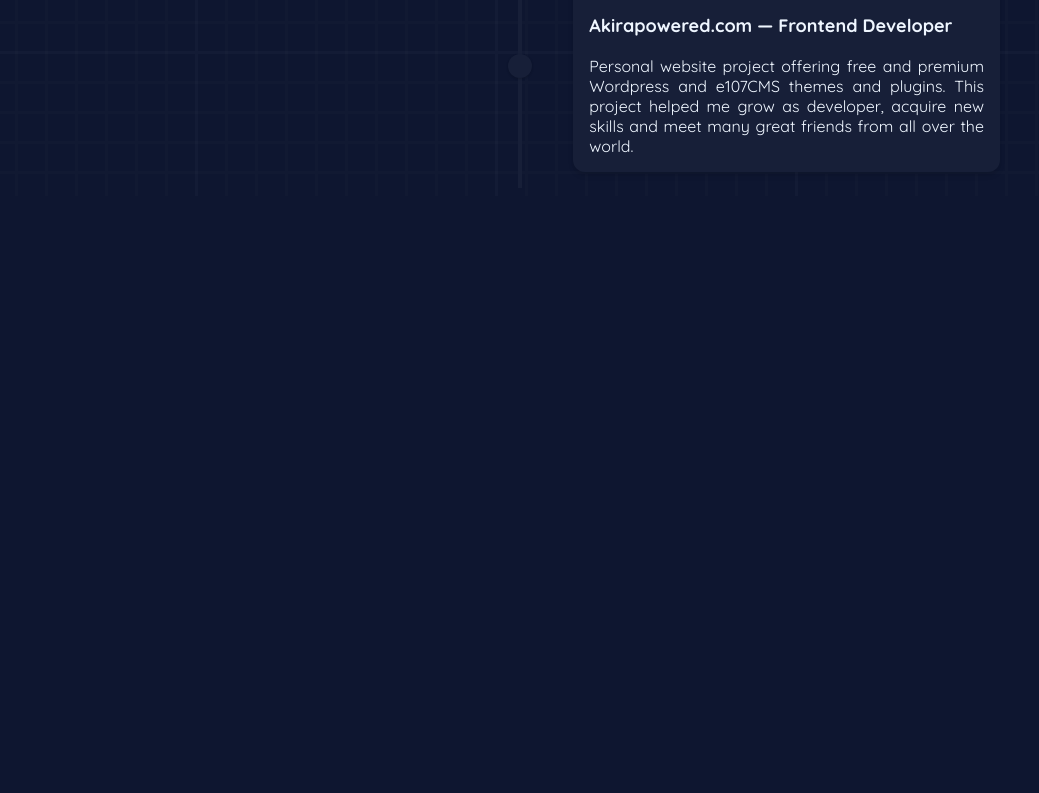
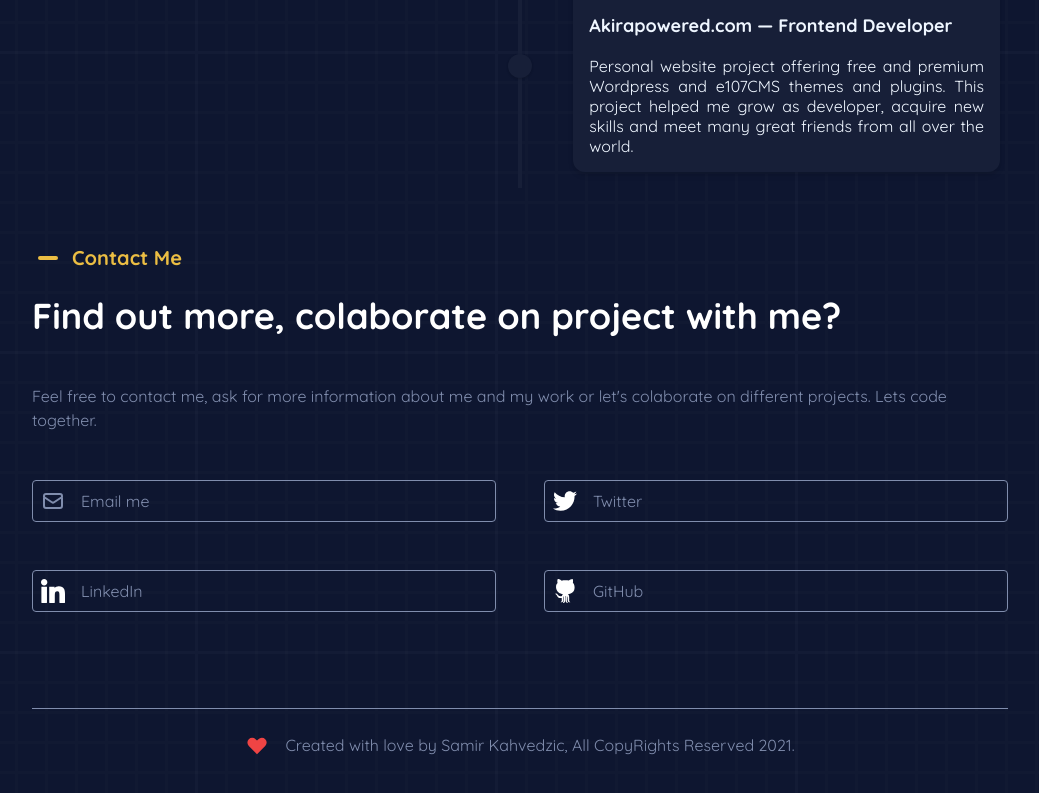
Before and after one commit to SKaDiZZ/profile, a React (Create React App) app: page /#/ in a window 1280 px wide. Shown: the part 8364-9157 px from the top of the page, without its empty margins (120-1159 px from the left). Before the commit the page ends 8560 px from the top, so only its background shows below. Built offline with nearby package versions, Linux system fonts and the light colour scheme; a web font is replaced by a local one.

Commit message:
added contact and footer components

```diff
--- a/src/index.css
+++ b/src/index.css
@@ -82,3 +82,7 @@
 .video-container embed {
   @apply absolute top-0 left-0 h-full w-full;
 }
+
+.contact-link {
+  @apply p-2 rounded border border-main-fg flex hover:border-main-accent hover:text-main-accent cursor-pointer;
+}
--- a/src/pages/home/Home.js
+++ b/src/pages/home/Home.js
@@ -6,7 +6,9 @@
 import StrokeIcon from "../../shared/icon-components/StrokeIcon";
 import TemplateIcon from "../../shared/icon-components/TemplateIcon";
 import AboutMe from "../../shared/layout-components/AboutMe";
+import ContactMe from "../../shared/layout-components/ContactMe";
 import FollowMe from "../../shared/layout-components/FollowMe";
+import Footer from "../../shared/layout-components/Footer";
 import Projects from "../../shared/layout-components/Projects";
 import Timeline from "../../shared/layout-components/Timeline";
 
@@ -127,6 +129,8 @@
       <AboutMe />
       <Projects />
       <Timeline />
+      <ContactMe />
+      <Footer />
     </div>
   );
 };
--- a/src/shared/data/project-list.js
+++ b/src/shared/data/project-list.js
@@ -1,5 +1,6 @@
 const projectList = [
   {
+    id: 1,
     client: "Definity",
     name: "Clarity",
     url: "https://clarity.definity.network",
@@ -8,6 +9,7 @@
     tags: ["PWA", "Angular", "Blockchain"],
   },
   {
+    id: 2,
     client: "WeOwn",
     name: "Blockchain Explorer",
     url: "https://explorer.weown.com",
@@ -16,6 +18,7 @@
     tags: ["WebApp", "Angular", "Blockchain"],
   },
   {
+    id: 3,
     client: "WeOwn",
     name: "Wallet",
     url: "https://wallet.weown.com",
@@ -24,6 +27,7 @@
     tags: ["WebApp", "Angular", "Blockchain"],
   },
   {
+    id: 4,
     client: "WeOwn",
     name: "Localization App",
     url: "https://wallet.weown.com",
@@ -32,6 +36,7 @@
     tags: ["WebApp", "Angular"],
   },
   {
+    id: 5,
     client: "WeOwn",
     name: "Market Operator App",
     url: "https://marketoperator.weown.com",
@@ -40,6 +45,7 @@
     tags: ["WebApp", "Angular"],
   },
   {
+    id: 6,
     client: "WeOwn",
     name: "Console App",
     url: "https://console.weown.com",
@@ -48,6 +54,7 @@
     tags: ["WebApp", "Angular"],
   },
   {
+    id: 7,
     client: "WeOwn",
     name: "Money Turtle",
     url: "https://start.moneyturtle.app",
@@ -56,6 +63,7 @@
     tags: ["PWA", "Angular", "Blockchain"],
   },
   {
+    id: 8,
     client: "WeOwn",
     name: "Investor App",
     url: "https://investor.weown.com",
@@ -64,6 +72,7 @@
     tags: ["PWA", "Angular", "Blockchain"],
   },
   {
+    id: 9,
     client: "WeOwn",
     name: "Business platform",
     url: "https://platform.weown.com",
@@ -72,6 +81,7 @@
     tags: ["WebApp", "Angular", "Blockchain"],
   },
   {
+    id: 10,
     client: "Findustrial",
     name: "Findustrial Pay-per-Use Platform",
     url: "https://app.findustrial.io",
--- /dev/null
+++ b/src/shared/icon-components/EmailIcon.js
@@ -0,0 +1,18 @@
+const EmailIcon = () => (
+  <svg
+    className="w-6 h-6"
+    fill="none"
+    stroke="currentColor"
+    viewBox="0 0 24 24"
+    xmlns="http://www.w3.org/2000/svg"
+  >
+    <path
+      strokeLinecap="round"
+      strokeLinejoin="round"
+      strokeWidth="2"
+      d="M3 8l7.89 5.26a2 2 0 002.22 0L21 8M5 19h14a2 2 0 002-2V7a2 2 0 00-2-2H5a2 2 0 00-2 2v10a2 2 0 002 2z"
+    ></path>
+  </svg>
+);
+
+export default EmailIcon;
--- /dev/null
+++ b/src/shared/icon-components/HeartIcon.js
@@ -0,0 +1,16 @@
+const HeartIcon = () => (
+  <svg
+    className="w-6 h-6"
+    fill="currentColor"
+    viewBox="0 0 20 20"
+    xmlns="http://www.w3.org/2000/svg"
+  >
+    <path
+      fillRule="evenodd"
+      d="M3.172 5.172a4 4 0 015.656 0L10 6.343l1.172-1.171a4 4 0 115.656 5.656L10 17.657l-6.828-6.829a4 4 0 010-5.656z"
+      clipRule="evenodd"
+    ></path>
+  </svg>
+);
+
+export default HeartIcon;
--- /dev/null
+++ b/src/shared/layout-components/ContactMe.js
@@ -0,0 +1,60 @@
+import EmailIcon from "../icon-components/EmailIcon";
+import GithubIcon from "../icon-components/GithubIcon";
+import LinkedinIcon from "../icon-components/LinkedinIcon";
+import StrokeIcon from "../icon-components/StrokeIcon";
+import TwitterIcon from "../icon-components/TwitterIcon";
+
+const ContactMe = () => (
+  <div id="contact-me" className="my-12">
+    <h4 className="text-xl font-bold text-main-brand flex items-center mb-6">
+      <StrokeIcon />
+      Contact Me
+    </h4>
+    <h2 className="text-4xl font-bold text-white mb-12">
+      Find out more, colaborate on project with me?
+    </h2>
+    <p>
+      Feel free to contact me, ask for more information about me and my work or
+      let's colaborate on different projects. Lets code together.
+    </p>
+    <div>
+      <div
+        className="grid grid-cols-1 sm:grid-cols-2 gap-12 my-12"
+        href="mailto:akirapowerd@gmail.com"
+      >
+        <a className="contact-link">
+          <span className="mr-4">
+            <EmailIcon />{" "}
+          </span>
+          Email me
+        </a>
+
+        <a className="contact-link" href="https://twitter.com/SKaDiZZ">
+          <span className="mr-4">
+            <TwitterIcon />{" "}
+          </span>
+          Twitter
+        </a>
+
+        <a
+          className="contact-link"
+          href="https://www.linkedin.com/in/samir-kahvedzic-96265594"
+        >
+          <span className="mr-4">
+            <LinkedinIcon />{" "}
+          </span>
+          LinkedIn
+        </a>
+
+        <a className="contact-link" href="https://github.com/SKaDiZZ">
+          <span className="mr-4">
+            <GithubIcon />{" "}
+          </span>
+          GitHub
+        </a>
+      </div>
+    </div>
+  </div>
+);
+
+export default ContactMe;
--- /dev/null
+++ b/src/shared/layout-components/Footer.js
@@ -0,0 +1,12 @@
+import HeartIcon from "../icon-components/HeartIcon";
+
+const Footer = () => (
+  <footer className="mt-24 mb-12 border-t border-main-fg pt-6 flex justify-center">
+    <span className="text-red-500 mr-4">
+      <HeartIcon />
+    </span>{" "}
+    Created with love by Samir Kahvedzic, All CopyRights Reserved 2021.
+  </footer>
+);
+
+export default Footer;
--- a/src/shared/layout-components/NavBar.js
+++ b/src/shared/layout-components/NavBar.js
@@ -105,7 +105,13 @@
               </Link>
             </li>
             <li>
-              <Link to="/home" activeClass="active" spy={true} smooth={true}>
+              <Link
+                to="contact-me"
+                activeClass="active"
+                spy={true}
+                smooth={true}
+                onSetActive={onSetActive}
+              >
                 Contact Me
               </Link>
             </li>
--- a/src/shared/layout-components/ProjectCard.js
+++ b/src/shared/layout-components/ProjectCard.js
@@ -17,7 +17,9 @@
     </div>
     <div className="tag-list">
       {tags.map((tag) => (
-        <div className="tag mr-2">{tag}</div>
+        <div className="tag mr-2" key={tag}>
+          {tag}
+        </div>
       ))}
     </div>
   </div>
--- a/src/shared/layout-components/Projects.js
+++ b/src/shared/layout-components/Projects.js
@@ -17,7 +17,7 @@
       </h2>
       <div className="grid grid-cols-1 sm:grid-cols-3 gap-12">
         {projectList.map((project) => (
-          <ProjectCard {...project} />
+          <ProjectCard key={project.id} {...project} />
         ))}
       </div>
     </div>
```
